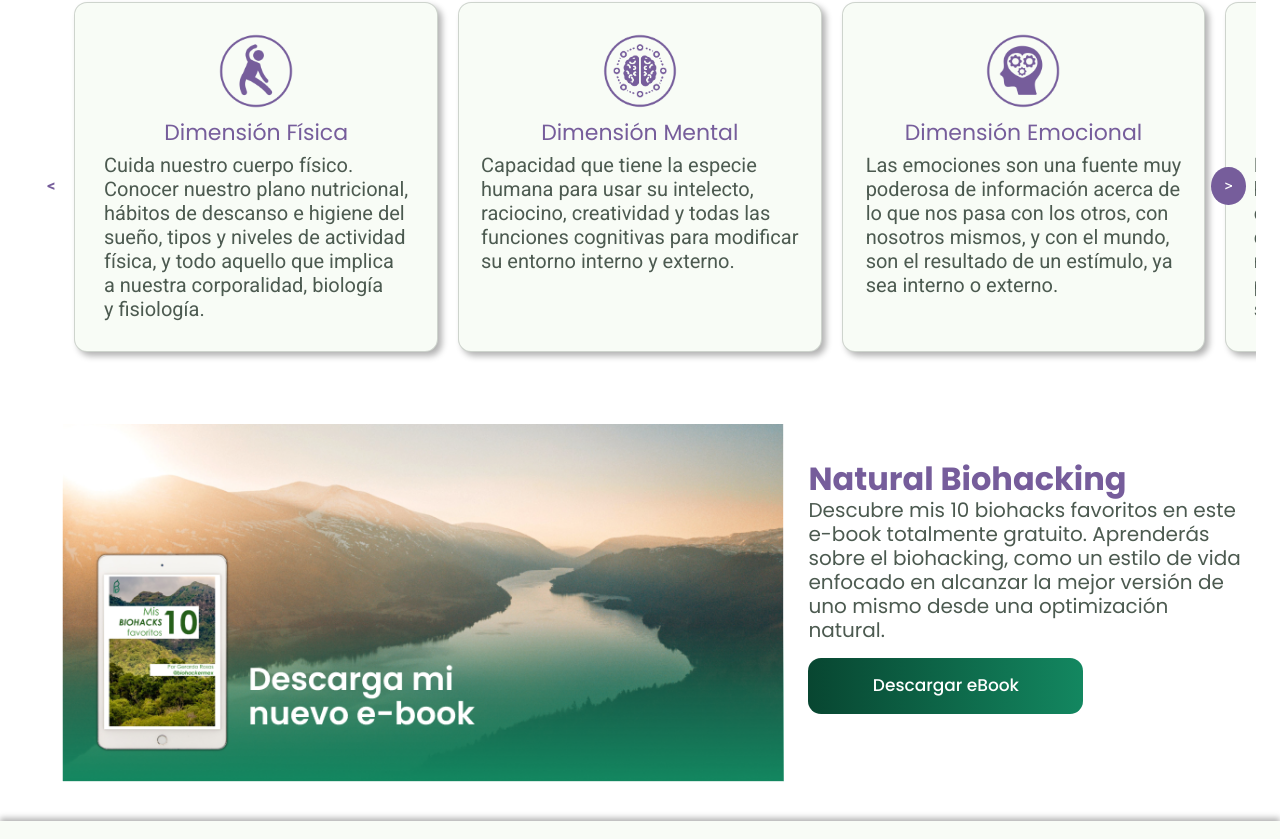
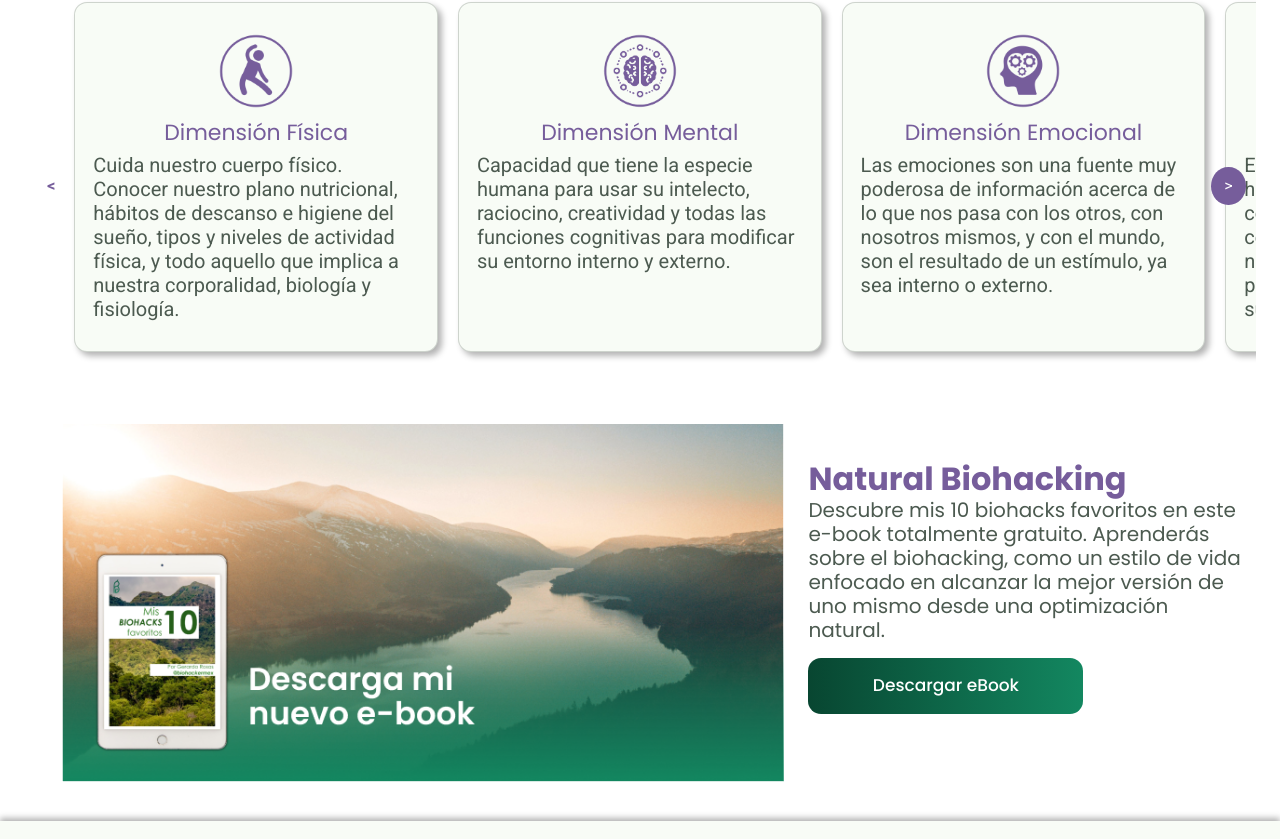
Before and after one commit to Ma77i/BiohackerMx, a plain HTML site: page biohacking.html in a window 1280 px wide. Shown: the part 2354-3193 px from the top of the page. Drawn offline with nearby package versions, Linux system fonts and the light colour scheme.

Commit message:
quite br de texto en carousel

```diff
--- a/biohacking.html
+++ b/biohacking.html
@@ -139,10 +139,10 @@
                         <img src="img/Icono/dimensiones-fisico.png" class="imgCarrousel" alt="...">
                         <div class="lead">
                             <h5>Dimensión Física</h5>
-                            <p class="parrafoCarrousel">Cuida nuestro cuerpo físico. <br>Conocer nuestro plano
-                                nutricional,<br> hábitos de descanso e higiene del <br>sueño, tipos y niveles de
-                                actividad<br>
-                                física, y todo aquello que implica <br>a nuestra corporalidad, biología <br>y
+                            <p class="parrafoCarrousel">Cuida nuestro cuerpo físico. Conocer nuestro plano
+                                nutricional, hábitos de descanso e higiene del sueño, tipos y niveles de
+                                actividad
+                                física, y todo aquello que implica a nuestra corporalidad, biología y
                                 fisiología.
                             </p>
                         </div>
@@ -154,9 +154,9 @@
                         <img src="img/Icono/dimensiones-mental.png" class="imgCarrousel" alt="...">
                         <div class="lead">
                             <h5>Dimensión Mental</h5>
-                            <p class="parrafoCarrousel">Capacidad que tiene la especie<br> humana para usar su
-                                intelecto, <br>raciocino, creatividad y todas las<br> funciones cognitivas para
-                                modificar<br>su
+                            <p class="parrafoCarrousel">Capacidad que tiene la especie humana para usar su
+                                intelecto, raciocino, creatividad y todas las funciones cognitivas para
+                                modificar su
                                 entorno interno y externo.</p>
                         </div>
                     </div>
@@ -167,10 +167,10 @@
                         <img src="img/Icono/dimensiones-emocional.png" class="imgCarrousel" alt="...">
                         <div class="lead">
                             <h5>Dimensión Emocional</h5>
-                            <p class="parrafoCarrousel">Las emociones son una fuente muy <br>poderosa de información
-                                acerca de<br> lo que nos pasa con los otros, con<br> nosotros mismos, y con el
-                                mundo,<br> son el
-                                resultado de un estímulo, ya<br> sea interno o externo.</p>
+                            <p class="parrafoCarrousel">Las emociones son una fuente muy poderosa de información
+                                acerca de lo que nos pasa con los otros, con nosotros mismos, y con el
+                                mundo, son el
+                                resultado de un estímulo, ya sea interno o externo.</p>
                         </div>
                     </div>
                 </div>
@@ -180,10 +180,10 @@
                         <img src="img/Icono/dimensiones-espiritual.png" class="imgCarrousel" alt="...">
                         <div class="lead">
                             <h5>Dimensión Espiritual</h5>
-                            <p class="parrafoCarrousel">Esta dimensión, patrimonio del ser<br> humano, reúne los valores
-                                y<br> compromisos, constituyendo el<br> centro mismo de cada persona,<br> nuestro
+                            <p class="parrafoCarrousel">Esta dimensión, patrimonio del ser humano, reúne los valores
+                                y<br> compromisos, constituyendo el centro mismo de cada persona, nuestro
                                 núcleo. Es un
-                                área muy<br> privada de la vida, de importancia<br> suprema. </p>
+                                área muy privada de la vida, de importancia suprema. </p>
                         </div>
                     </div>
                 </div>
@@ -193,8 +193,8 @@
                         <img src="img/Icono/dimensiones-entorno.png" class="imgCarrousel" alt="...">
                         <div class="lead">
                             <h5>Dimensión del Entorno</h5>
-                            <p class="parrafoCarrousel">No podemos hablar de un estado de<br> bienestar integral humano,
-                                si no<br> incorporamos al entorno, y al modo<br> en que nos relacionamos con él. </p>
+                            <p class="parrafoCarrousel">No podemos hablar de un estado de bienestar integral humano,
+                                si no incorporamos al entorno, y al modo en que nos relacionamos con él. </p>
                         </div>
                     </div>
                 </div>
```
